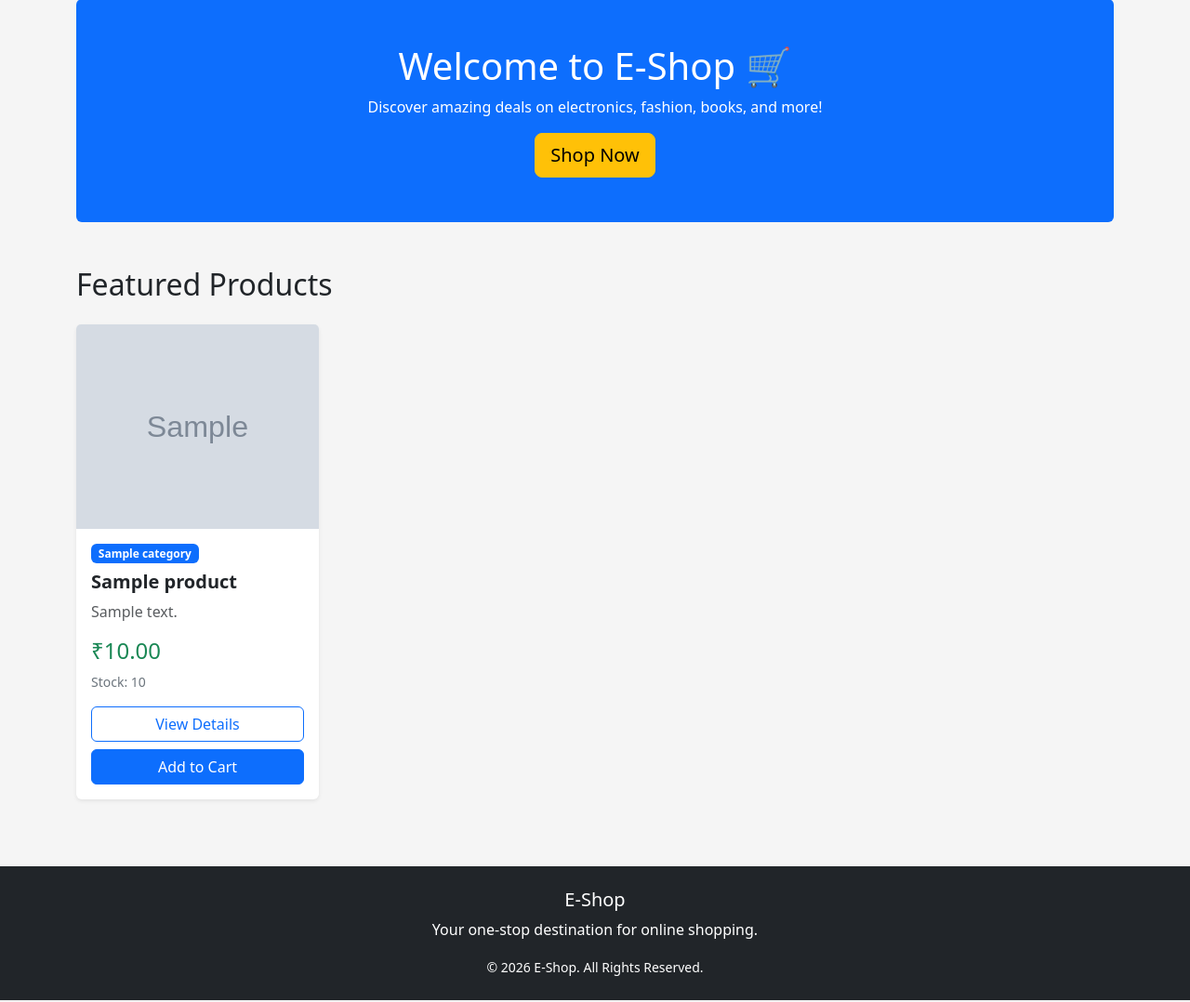
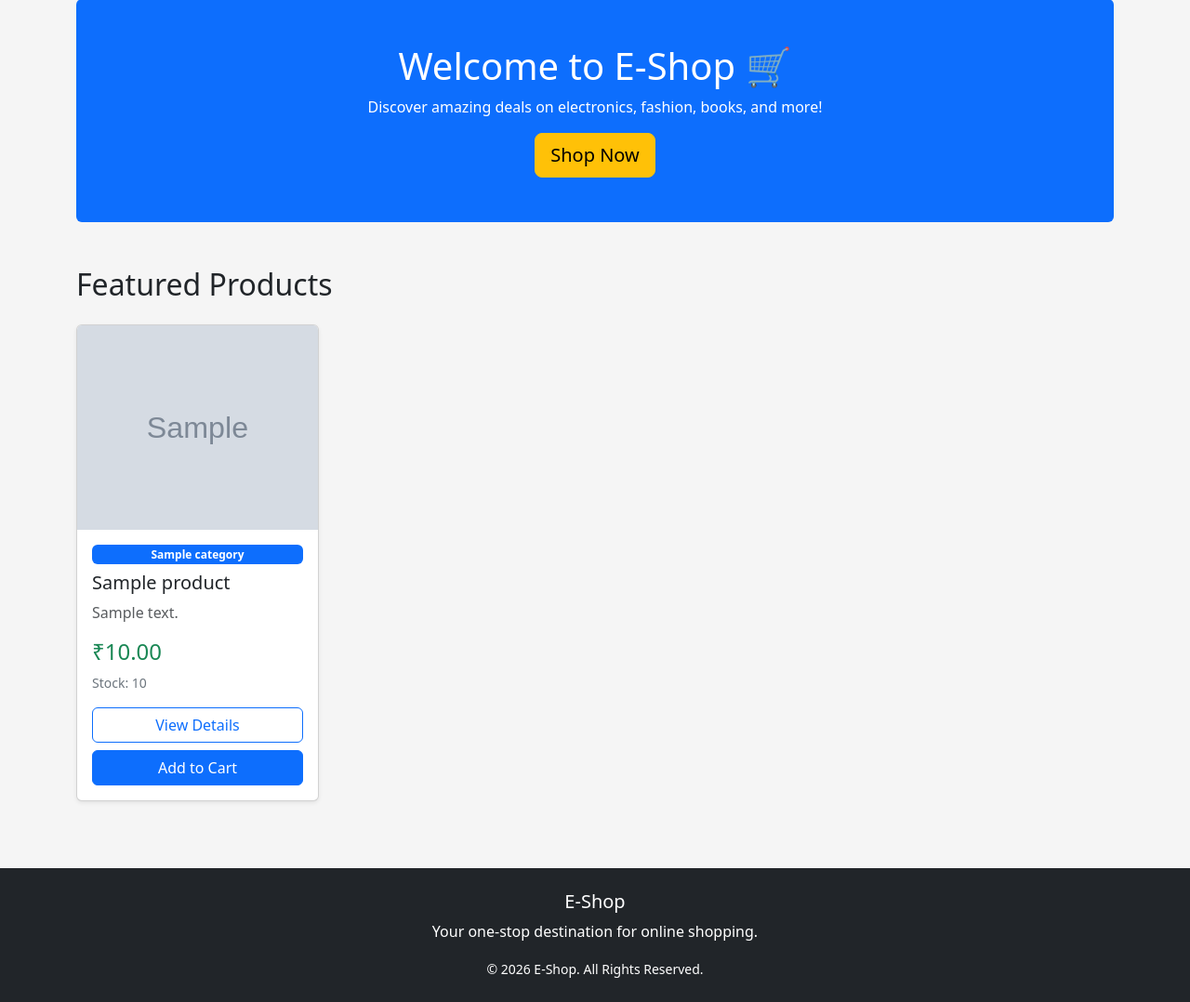
Before and after one commit to AnkitaVishw/ecommerce-project, a Django app: page /products/ in a window 1280 px wide. Shown: the part 93-1171 px from the top of the page at 93% size. Run offline with Django 5.2, Linux system fonts and the light colour scheme; a user stored in the database is signed in; tables that the repository leaves empty hold one stand-in row (values such as "Sample post"); grey boxes marked "Sample" are stand-in pictures.

Commit message:
Modified CSS

```diff
--- a/static/css/style.css
+++ b/static/css/style.css
@@ -17,25 +17,3 @@ body{
 footer{
     margin-top:80px;
 }
-
-.card{
-    border:none;
-    transition:0.3s;
-}
-
-.card:hover{
-    transform:translateY(-8px);
-    box-shadow:0 10px 25px rgba(0,0,0,.15);
-}
-
-.card-title{
-    font-weight:600;
-}
-
-.badge{
-    width:fit-content;
-}
-
-.card img{
-    object-fit:cover;
-}
```
